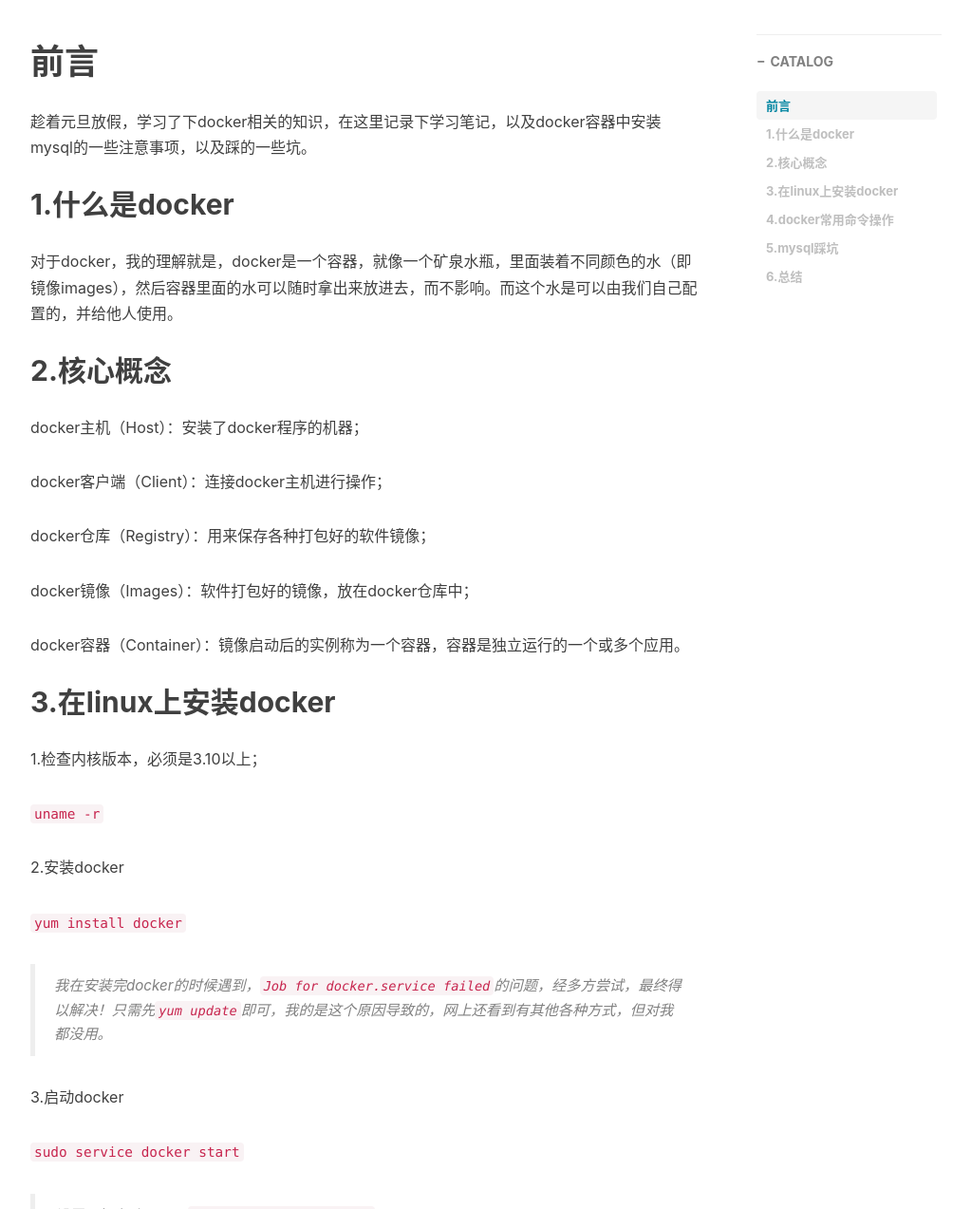
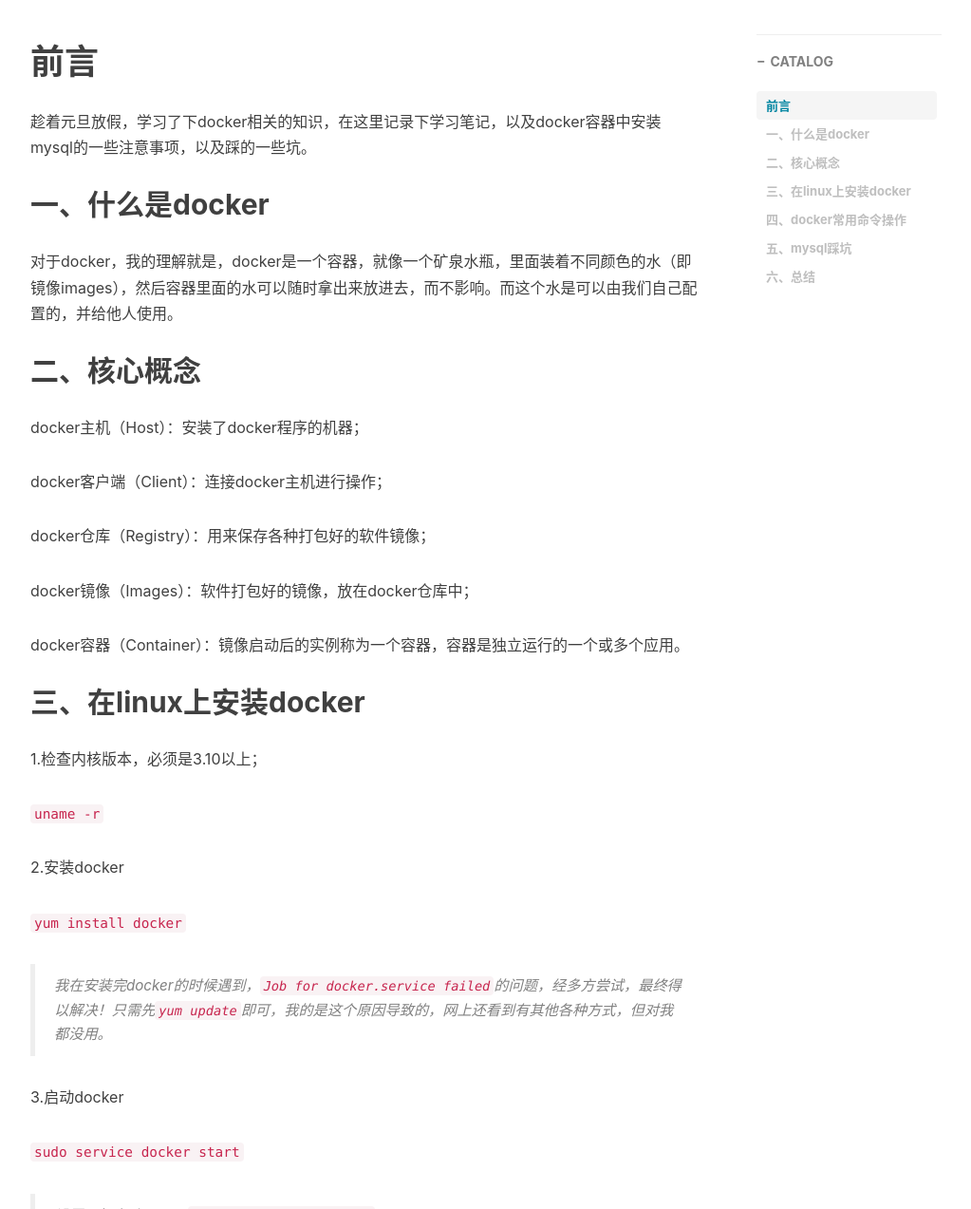
Before and after one commit to Bjorne1/Bjorne1.github.io, a Jekyll site: the page built from _posts/2018-12-31-docker-mysql.md, in a window 1280 px wide and 1400 px high, scrolled down 400 px, cut to the strip 127-1400 px from the top of the window. Shown: the whole strip at 95% size, without its empty margins (233-1256 px from the left). Built offline with Jekyll 4.4.1, drawn with Linux system fonts in a browser that asks for light colours; nearby versions of some CDN libraries; comment, search, counter and statistics services are not loaded; some of the changed text lies outside the part shown.

Commit message:
change number 1 to 一

````diff
--- a/_posts/2018-10-02-FileUpload-FormData.md
+++ b/_posts/2018-10-02-FileUpload-FormData.md
@@ -15,7 +15,7 @@
 上个礼拜公司要做头像上传的功能，于是用到了`FormData`，关于`FormData`上传文件的使用在这里
 就不详细的写了，重点记录下上传文件中踩的坑！
 
-## 1.`AJAX`文件上传
+## 一、`AJAX`文件上传
 
 `AJAX`中的参数设置
 
@@ -24,7 +24,7 @@
 contentType : false,  //必须false才会自动加上正确的Content-Type
 ```
 
-## 2.`node`作为中间层
+## 二、`node`作为中间层
 
 公司最初是用`node`服务器作为中间层，来转发各种请求到`java`后台的。当测试通过node服务器来
 获取后台`mysql`中的`BLOB`格式的图片时，一直获取不到，而通过`tomcat`服务器则可以获取到，
@@ -45,7 +45,7 @@
 用fs模块去读取文件信息，然后再引入`FormData`模块，然后`FormData`再`append`一次文件以及
 其他参数。最终后台可以获取到文件数据了，但是其他参数却一直取不到。然后朱老师一看要读取文   件，可能会引起单点阻塞，于是放弃了`node`服务器作为动态资源的中间层,转而用起了`nginx`。
 
-## 3.`nginx`反向代理
+## 三、`nginx`反向代理
 
 之前从来没用过，配置过`nginx`。打开朱老师发过来的`nginx`文件，自己找到`conf`文件打开看。
 
@@ -79,7 +79,7 @@
 
 c.以上为对`nginx`只存在知道为反向代理服务器的认知上，作的一些猜想。有待后面修正补充！
 
-## 4.`request`大坑
+## 四、`request`大坑
 
 中间的服务器在换成`nginx`之后，文件能正常上传。但是，却提示“没有访问权限”，`debug`发现`AOP`
 权限拦截那块`request.getParameter("token")`获取到的`token`为空，所以导致“没有访问权限”。
@@ -157,7 +157,7 @@
 
 以前从来没这样取过`request`，目前还看不懂，只知道跟反射有关系。
 
-# 总结
+# 五、总结
 
 虽然发现了`controller`与`AOP`中`request`不是同一个对象这个大坑，但是真正让我学习到的还是  朱老师解决问题的方式。目前我开发中遇到问题，有具体的报错，我都是直接百度解决，百度解决不了  经常用英文`Google`能找到答案，偶尔能自己通过debug找到问题所在，但还是很少习惯去debug。
 
--- a/_posts/2018-12-31-docker-mysql.md
+++ b/_posts/2018-12-31-docker-mysql.md
@@ -14,13 +14,13 @@
 
 趁着元旦放假，学习了下docker相关的知识，在这里记录下学习笔记，以及docker容器中安装mysql的一些注意事项，以及踩的一些坑。
 
-## 1.什么是docker
+## 一、什么是docker
 
 对于docker，我的理解就是，docker是一个容器，就像一个矿泉水瓶，里面装着不同颜色的水（即镜像images），然后容器里面的水可以随时拿出来放进去，而不影响。而这个水是可以由我们自己配置的，并给他人使用。
 
 
 
-## 2.核心概念
+## 二、核心概念
 
 docker主机（Host）：安装了docker程序的机器；
 
@@ -34,7 +34,7 @@
 
 
 
-## 3.在linux上安装docker
+## 三、在linux上安装docker
 
 1.检查内核版本，必须是3.10以上；
 
@@ -58,7 +58,7 @@
 
 
 
-## 4.docker常用命令操作
+## 四、docker常用命令操作
 
 1.镜像操作
 
@@ -103,7 +103,7 @@
 
 ```
 
-## 5.mysql踩坑
+## 五、mysql踩坑
 
 1.mysql在docker容器中启动后，外部Navicat访问的时候报`caching-sha2-password`错误，这是由于mysql新版本的密码加密规则不一样导致的，所以需要修改docker中mysql的密码加密规则。
 
@@ -138,6 +138,6 @@
 
 
 
-## 6.总结
+## 六、总结
 
 这篇博客写下来，感觉写那些基本操作，核心概念啥的写的意义不大啊，那些命令啥的还不如自己多敲熟悉，写这个花了一个多小时，感觉有点浪费时间，以后重点还是要多放在踩的坑当中！
````
